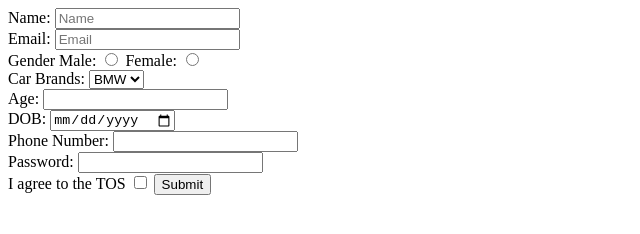
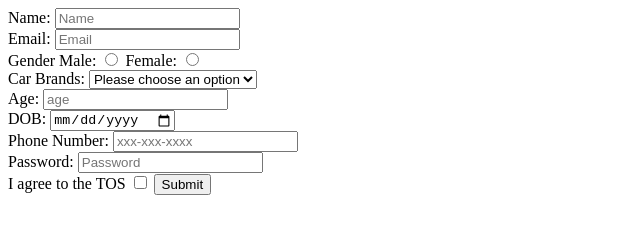
Before and after one commit to acciojob/signup-form-car-ayush-singh05, a website: page main.html in a window 1280 px wide. Shown: the whole page, without its empty margins (0-640 px from the left). Drawn offline with Linux system fonts and the light colour scheme.

Commit message:
created a submission

```diff
--- a/main.html
+++ b/main.html
@@ -16,8 +16,9 @@
     <label for="gender">Female:</label>
     <input type="radio" name="gender" id="gender_f" required>
     <br>
-    <label for="brands">Car Brands:</label>
-    <select name="brands" id="cars" required>
+    <label for="cars">Car Brands:</label>
+    <select name="cars" id="cars"  required>
+		 <option value="bmw">Please choose an option</option>
         <option value="bmw">BMW</option>
         <option value="TATA">TATA</option>
         <option value="audi">Audi</option>
@@ -25,19 +26,19 @@
     </select>
     <br>
     <label for="age">Age:</label>
-    <input type="number" name="age" id="age" required>
+    <input type="number" name="age" id="age" placeholder="age" required>
     <br>
     <label for="dob">DOB:</label>
     <input type="date" name="dod" id="dob" required>
     <br>
-    <label for="number">Phone Number:</label>
-    <input type="tel" name="number" id="tel" required>
+    <label for="tel">Phone Number:</label>
+    <input type="tel" name="tel" id="tel" placeholder="xxx-xxx-xxxx" required>
     <br>
     <label for="password">Password:</label>
-    <input type="password" name="password" id="password" required>
+    <input type="password" name="password" id="password" placeholder="Password" required>
     <br>
-    <label for="box">I agree to the TOS</label>
-    <input type="checkbox" name="box" id="tos" required>
+    <label for="tos">I agree to the TOS</label>
+    <input type="checkbox" name="tos" id="tos" required>
     <button type="submit">Submit</button>
    </form>
 	<link rel="stylesheet" href="styles.css">
```
